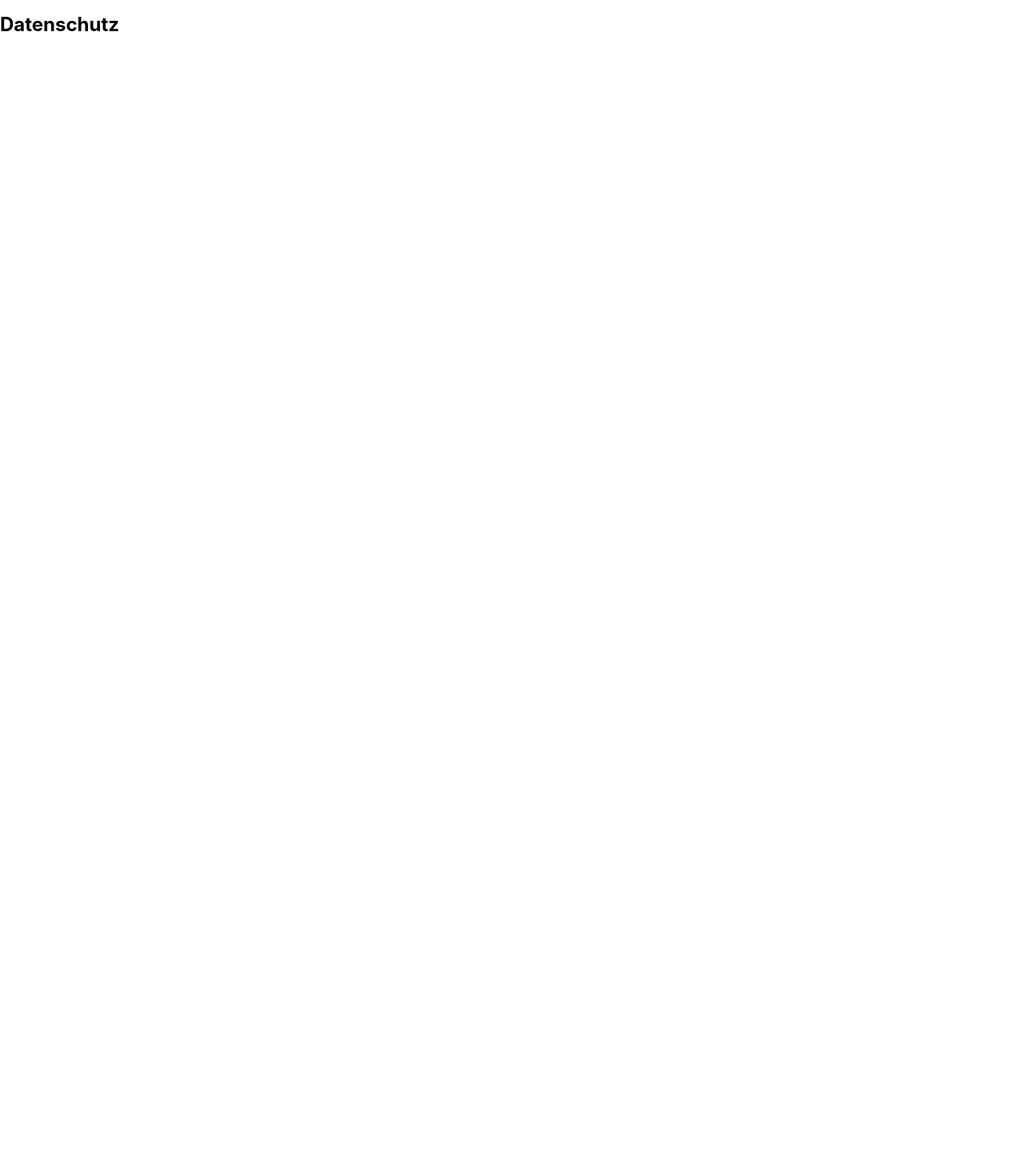
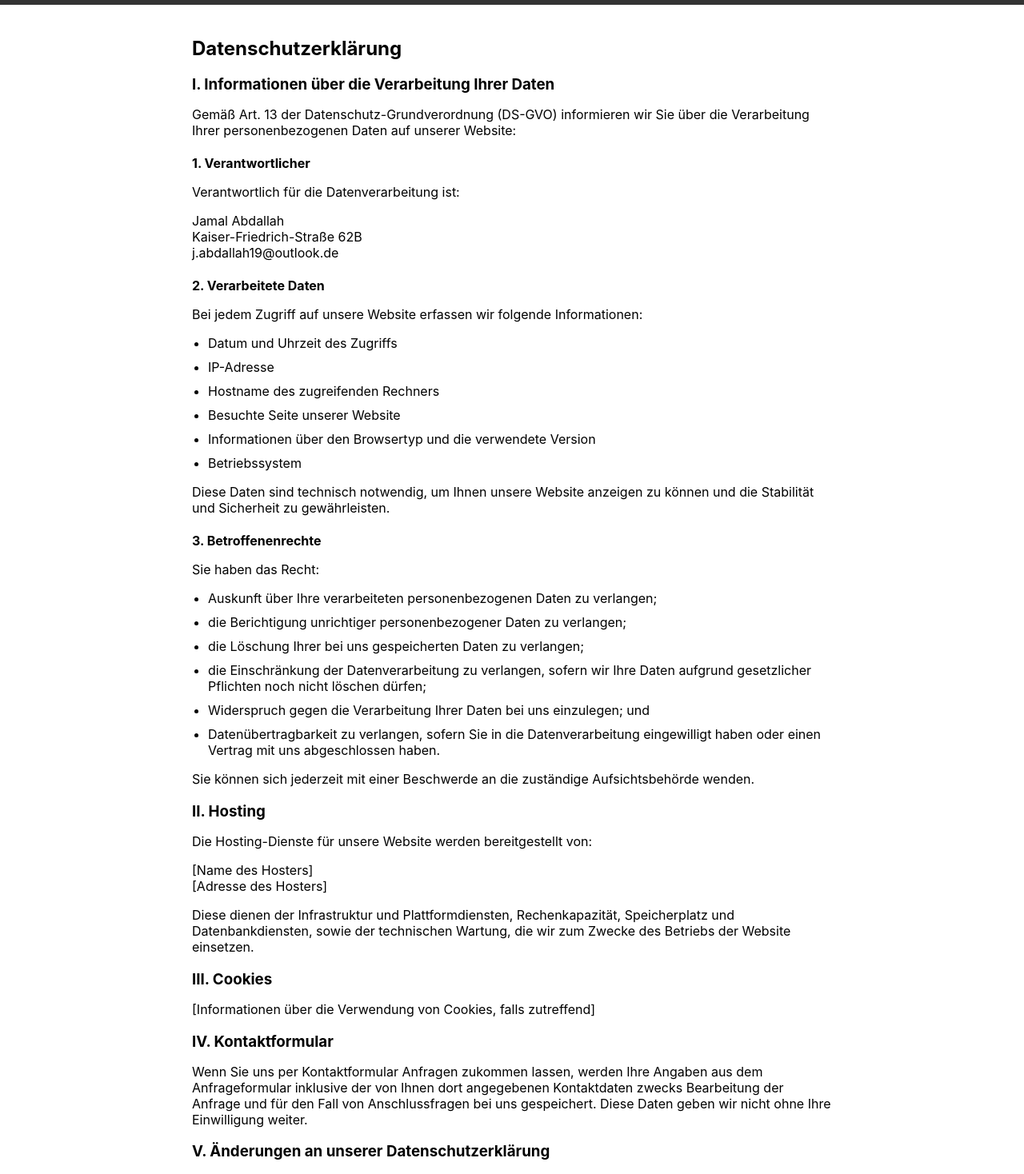
Before and after one commit to jamal019/jamal019.github.io, a React (Create React App) app in the folder my-architecture-portfolio/: page /datenschutz in a window 1280 px wide. Shown: the part 40-1508 px from the top of the page at 80% size. Before the commit the page ends 800 px from the top, so only its background shows below. Built offline with nearby package versions, Linux system fonts and the light colour scheme.

Commit message:
Erste Version vom Datenschutz

```diff
--- /dev/null
+++ b/my-architecture-portfolio/src/components/Datenschutz.css
@@ -0,0 +1,16 @@
+/* Datenschutz.css */
+.container {
+    max-width: 800px; /* oder die gewünschte Breite */
+    margin: 0 auto; /* Zentriert den Container */
+    padding: 20px; /* Fügt etwas Platz innerhalb des Containers hinzu */
+    text-align: left; /* Setzt den Textfluss auf linksbündig */
+  }
+
+  /* Optional: Allgemeine Stilregeln für Überschriften und Absätze */
+  h2, h3, h4, p, ul, li {
+    margin-bottom: 10px; /* Fügt einen Abstand nach unten für jedes Element hinzu */
+  }
+
+  ul {
+    padding-left: 20px; /* Fügt Platz vor der Aufzählungsliste hinzu */
+  }
--- a/my-architecture-portfolio/src/components/Datenschutz.js
+++ b/my-architecture-portfolio/src/components/Datenschutz.js
@@ -1,12 +1,66 @@
 import React from 'react';
+import './Datenschutz.css';
 
 function Datenschutz() {
   return (
-    <div>
-      <h2>Datenschutz</h2>
-      {/* Impressum und Datenschutzerklärung */}
-    </div>
-  );
+    <div className="container">
+      <h2>Datenschutzerklärung</h2>
+      <h3>I. Informationen über die Verarbeitung Ihrer Daten</h3>
+      <p>Gemäß Art. 13 der Datenschutz-Grundverordnung (DS-GVO) informieren wir Sie über die Verarbeitung Ihrer personenbezogenen Daten auf unserer Website:</p>
+
+      <h4>1. Verantwortlicher</h4>
+      <p>Verantwortlich für die Datenverarbeitung ist:</p>
+      <p>Jamal Abdallah<br />
+      Kaiser-Friedrich-Straße 62B<br />
+      j.abdallah19@outlook.de</p>
+
+      <h4>2. Verarbeitete Daten</h4>
+      <p>Bei jedem Zugriff auf unsere Website erfassen wir folgende Informationen:</p>
+      <ul>
+        <li>Datum und Uhrzeit des Zugriffs</li>
+        <li>IP-Adresse</li>
+        <li>Hostname des zugreifenden Rechners</li>
+        <li>Besuchte Seite unserer Website</li>
+        <li>Informationen über den Browsertyp und die verwendete Version</li>
+        <li>Betriebssystem</li>
+      </ul>
+      <p>Diese Daten sind technisch notwendig, um Ihnen unsere Website anzeigen zu können und die Stabilität und Sicherheit zu gewährleisten.</p>
+
+      <h4>3. Betroffenenrechte</h4>
+      <p>Sie haben das Recht:</p>
+      <ul>
+        <li>Auskunft über Ihre verarbeiteten personenbezogenen Daten zu verlangen;</li>
+        <li>die Berichtigung unrichtiger personenbezogener Daten zu verlangen;</li>
+        <li>die Löschung Ihrer bei uns gespeicherten Daten zu verlangen;</li>
+        <li>die Einschränkung der Datenverarbeitung zu verlangen, sofern wir Ihre Daten aufgrund gesetzlicher Pflichten noch nicht löschen dürfen;</li>
+        <li>Widerspruch gegen die Verarbeitung Ihrer Daten bei uns einzulegen; und</li>
+        <li>Datenübertragbarkeit zu verlangen, sofern Sie in die Datenverarbeitung eingewilligt haben oder einen Vertrag mit uns abgeschlossen haben.</li>
+      </ul>
+      <p>Sie können sich jederzeit mit einer Beschwerde an die zuständige Aufsichtsbehörde wenden.</p>
+
+      <h3>II. Hosting</h3>
+      <p>Die Hosting-Dienste für unsere Website werden bereitgestellt von:</p>
+      <p>[Name des Hosters]<br />
+      [Adresse des Hosters]</p>
+      <p>Diese dienen der Infrastruktur und Plattformdiensten, Rechenkapazität, Speicherplatz und Datenbankdiensten, sowie der technischen Wartung, die wir zum Zwecke des Betriebs der Website einsetzen.</p>
+
+      <h3>III. Cookies</h3>
+      <p>[Informationen über die Verwendung von Cookies, falls zutreffend]</p>
+
+      <h3>IV. Kontaktformular</h3>
+      <p>Wenn Sie uns per Kontaktformular Anfragen zukommen lassen, werden Ihre Angaben aus dem Anfrageformular inklusive der von Ihnen dort angegebenen Kontaktdaten zwecks Bearbeitung der Anfrage und für den Fall von Anschlussfragen bei uns gespeichert. Diese Daten geben wir nicht ohne Ihre Einwilligung weiter.</p>
+
+      <h3>V. Änderungen an unserer Datenschutzerklärung</h3>
+      <p>Wir behalten uns vor, diese Datenschutzerklärung anzupassen, damit sie stets den aktuellen rechtlichen Anforderungen entspricht oder um Änderungen unserer Leistungen in der Datenschutzerklärung umzusetzen, z.B. bei der Einführung neuer Services. Für Ihren erneuten Besuch gilt dann die neue Datenschutzerklärung.</p>
+
+<h3>VI. Fragen an den Datenschutzbeauftragten</h3>
+<p>Wenn Sie Fragen zum Datenschutz haben, schreiben Sie uns bitte eine E-Mail oder wenden Sie sich direkt an die für den Datenschutz verantwortliche Person in unserer Organisation:</p>
+<p>[Name des Datenschutzbeauftragten]<br />
+[Kontaktdetails des Datenschutzbeauftragten]</p>
+
+<p>Diese Datenschutzerklärung wurde zuletzt am 03.01.2024 aktualisiert.</p>
+</div>
+);
 }
 
 export default Datenschutz;
```
